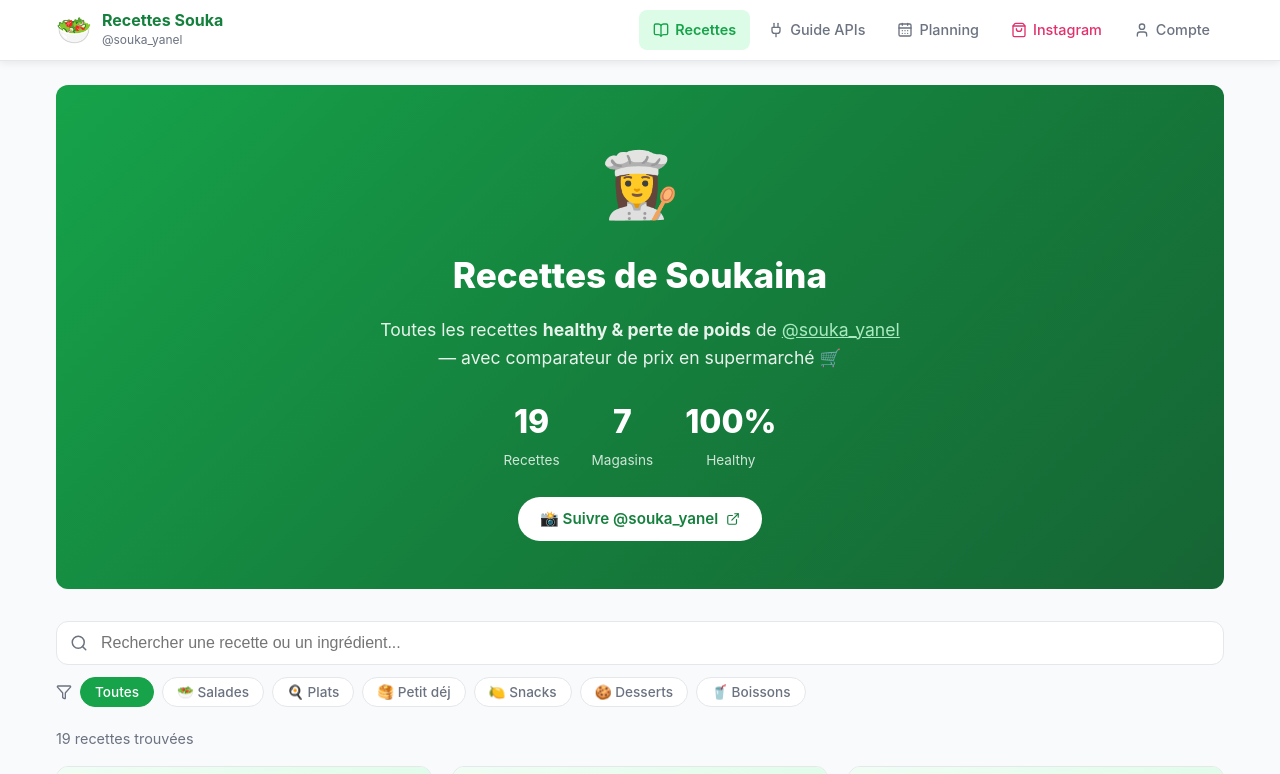
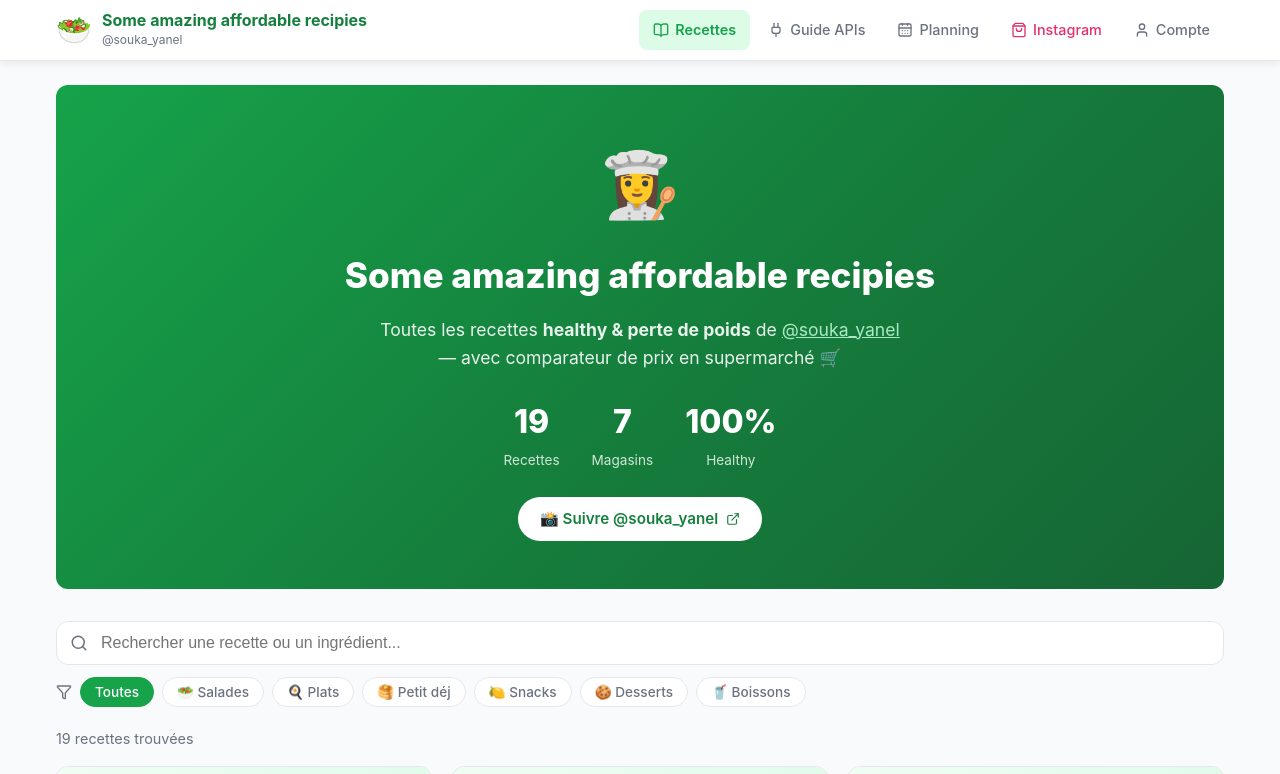
Before and after one commit to The-Night7/my-amazing-affordable-recipies, a React (Vite) app: page / in a window 1280 px wide. Shown: the top 774 px of the page. Built offline with nearby package versions, Linux system fonts and the light colour scheme; no server answers.

Commit message:
feat: rebrand site title and headings to "Some amazing affordable recipies"

```diff
--- a/index.html
+++ b/index.html
@@ -4,7 +4,7 @@
     <meta charset="UTF-8" />
     <link rel="icon" type="image/svg+xml" href="/vite.svg" />
     <meta name="viewport" content="width=device-width, initial-scale=1.0" />
-    <title>Recettes Souka — @souka_yanel | Comparateur de Prix</title>
+    <title>Some amazing affordable recipies | Comparateur de Prix</title>
     <meta name="description" content="Toutes les recettes healthy de @souka_yanel avec comparateur de prix en supermarché. Open Prices API intégrée." />
   </head>
   <body>
--- a/src/App.tsx
+++ b/src/App.tsx
@@ -22,7 +22,7 @@ export default function App() {
       </main>
       <footer className="footer">
         <p>
-          Recettes de{" "}
+          Some amazing affordable recipies
           <a
             href="https://www.instagram.com/souka_yanel/"
             target="_blank"
--- a/src/components/Navbar.tsx
+++ b/src/components/Navbar.tsx
@@ -12,7 +12,7 @@ export default function Navbar() {
         <Link to="/" className="navbar-brand">
           <span className="brand-emoji">🥗</span>
           <div>
-            <span className="brand-name">Recettes Souka</span>
+            <span className="brand-name">Some amazing affordable recipies</span>
             <span className="brand-sub">@souka_yanel</span>
           </div>
         </Link>
--- a/src/pages/HomePage.tsx
+++ b/src/pages/HomePage.tsx
@@ -37,7 +37,7 @@ export default function HomePage() {
       <div className="hero">
         <div className="hero-content">
           <div className="hero-avatar">👩‍🍳</div>
-          <h1 className="hero-title">Recettes de Soukaina</h1>
+          <h1 className="hero-title">Some amazing affordable recipies</h1>
           <p className="hero-subtitle">
             Toutes les recettes{" "}
             <strong>healthy &amp; perte de poids</strong> de{" "}
```
